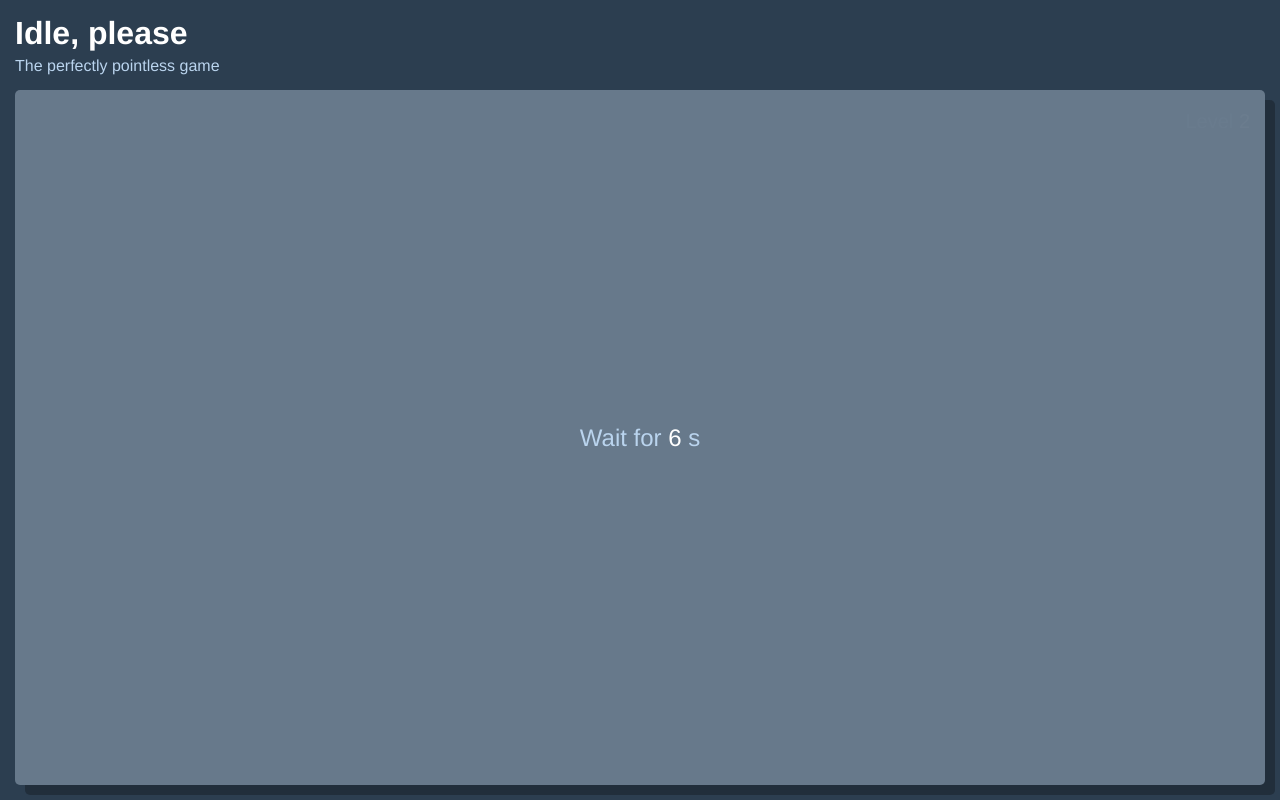
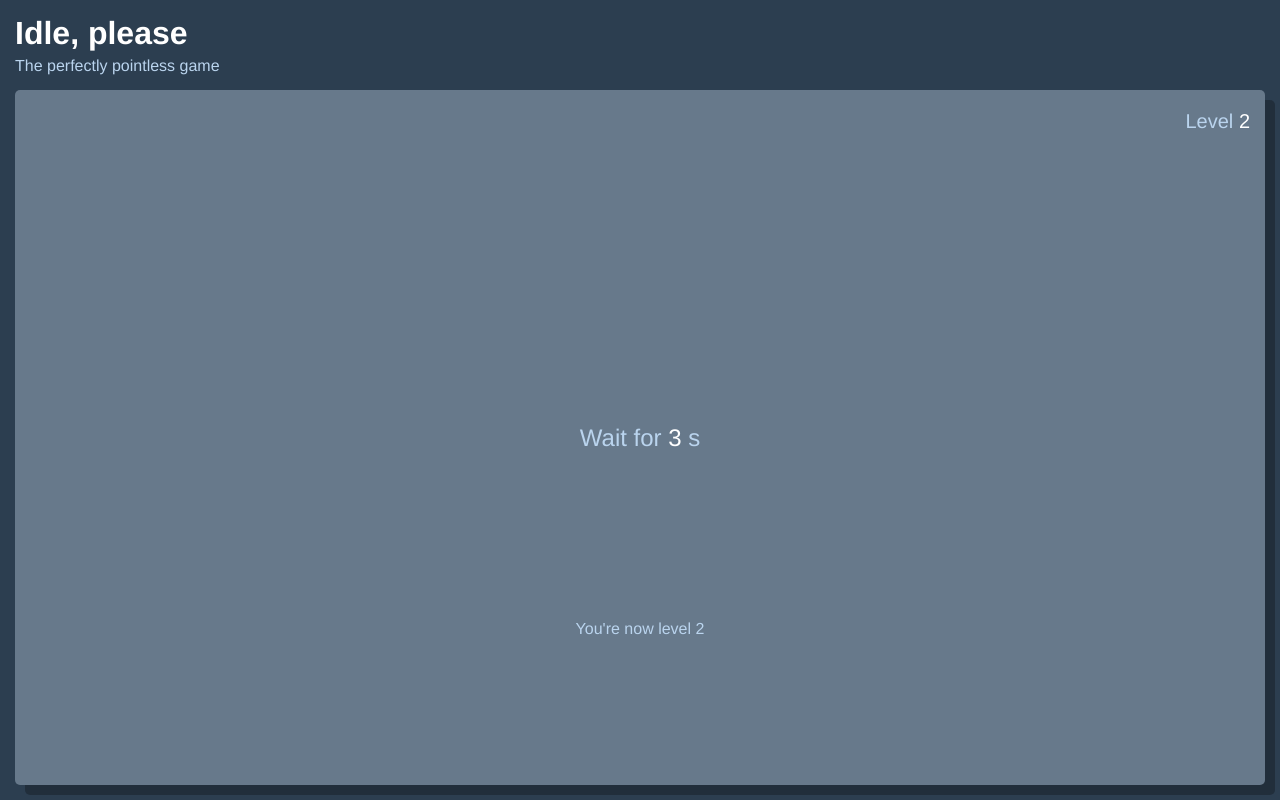
Before and after one commit to JeSuisUnCaillou/idle-please, a Vue app: page /#/ in a window 1280 px wide. Built offline with nearby package versions, Linux system fonts and the light colour scheme.

Commit message:
fading multiple messages now triggers on messages change

```diff
--- a/src/components/FadingMessage.vue
+++ b/src/components/FadingMessage.vue
@@ -15,6 +15,7 @@ export default {
   },
   methods: {
     makeVisible () {
+      this.isVisible = false
       setTimeout(() => {
         this.isVisible = true
         this.startCountDown()
--- a/src/components/FadingMultipleMessages.vue
+++ b/src/components/FadingMultipleMessages.vue
@@ -11,7 +11,7 @@ import FadingMessage from './FadingMessage.vue'
 export default {
   name: 'fading-mutliple-messages',
   components: { FadingMessage },
-  props: ['messages', 'duration', 'offset', 'trigger'],
+  props: ['messages', 'duration', 'offset'],
   data () {
     return {
       offsets: {},
@@ -24,7 +24,7 @@ export default {
     }
   },
   watch: {
-    trigger (oldVal, newVal) {
+    messages (oldVal, newVal) {
       setTimeout(() => {
         this.realTrigger = !this.realTrigger
       }, 10)
--- a/src/components/Game.vue
+++ b/src/components/Game.vue
@@ -27,10 +27,7 @@
     </div>
     <div class="bottom-bar">
       <div class="taunt">
-        <!-- <fading-message duration="3" v-bind:trigger="visibleTaunt">
-            {{tauntMessages}}
-        </fading-message> -->
-        <fading-multiple-messages :messages="tauntMessages" duration="3" offset="1" v-bind:trigger="visibleTaunt">
+        <fading-multiple-messages :messages="tauntMessages" duration="3" offset="1" >
         </fading-multiple-messages>
       </div>
     </div>
@@ -47,13 +44,12 @@ export default {
   components: { FadingMessage, FadingMultipleMessages, Duration, AnimatedDots },
   data () {
     return {
-      developerMode: false,
+      developerMode: true,
       elapsedTime: 0,
       step: 0,
       tauntMessages: [],
       visibleElapsedTime: false,
       visibleLevels: false,
-      visibleTaunt: false,
       visibleDots: false,
       visibleReverseDots: false,
       visibleNextDuration: false,
@@ -64,7 +60,7 @@ export default {
         2: () => { this.visibleNextDuration = true; this.taunt('You can now see the duration of the current level') },
         3: () => { this.visibleElapsedTime = true; this.taunt('Congrats !', `You just wasted ${this.elapsedTime + 1} seconds`) },
         4: () => { this.taunt('Got nothing else to do, eh ?') },
-        5: () => { this.visibleDots = true; this.taunt('Here, have some animated dots') },
+        5: () => { this.visibleDots = true; this.taunt('Here', 'have some animated dots') },
         6: () => { this.taunt('Are you entertained ?') },
         7: () => { this.visibleReverseDots = true; this.taunt('Synchronized reversed dots ?!', 'Wow O_O') },
         8: () => { this.dotsDuration = 0.1; this.taunt('Let\'s speed up these dots.', 'Do you like speed ?', 'I do') },
@@ -122,14 +118,6 @@ export default {
     taunt (messages) {
       console.log(arguments)
       this.tauntMessages = arguments
-      // if (messages) {
-      //   if (typeof messages === 'string') {
-      //     this.tauntMessages = [messages]
-      //   } else {
-      //     this.tauntMessages = messages
-      //   }
-      // }
-      this.visibleTaunt = !this.visibleTaunt
     }
   },
   mounted () {
```
